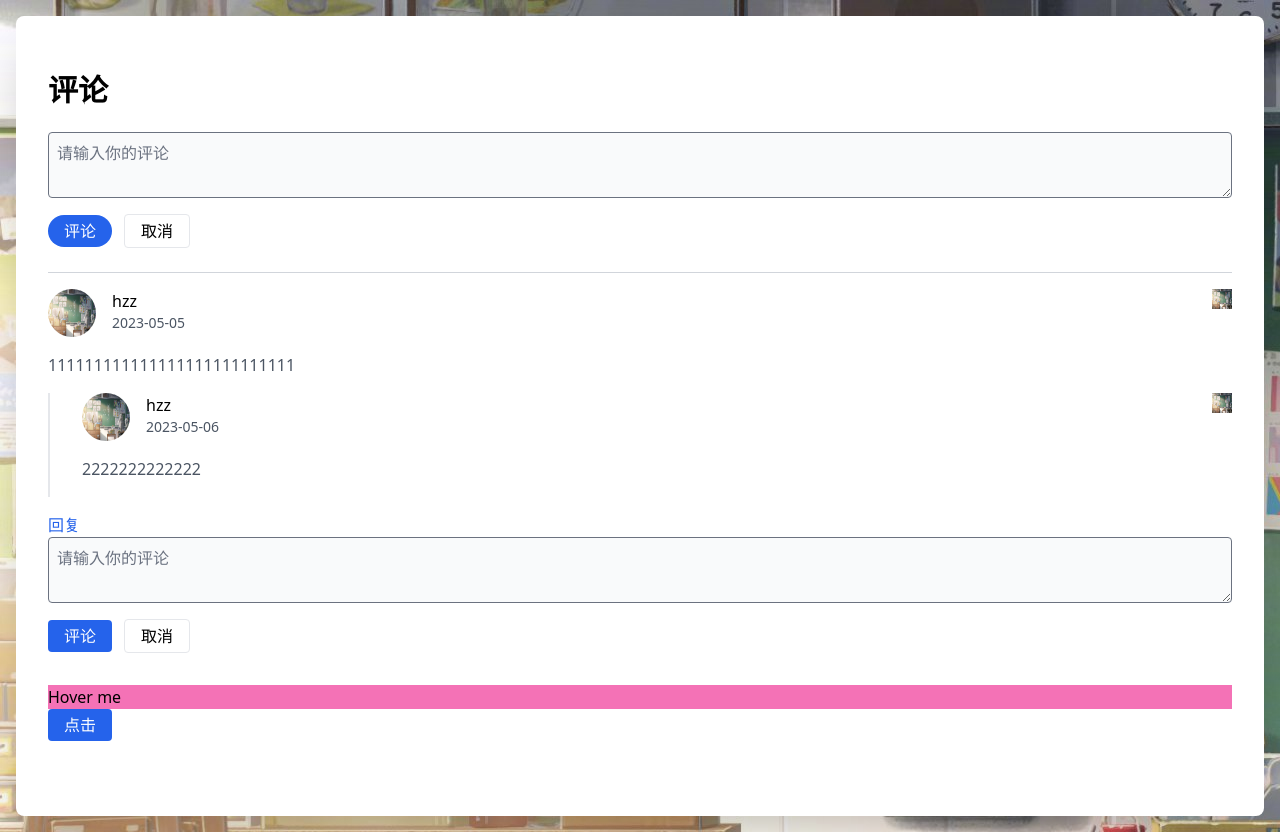
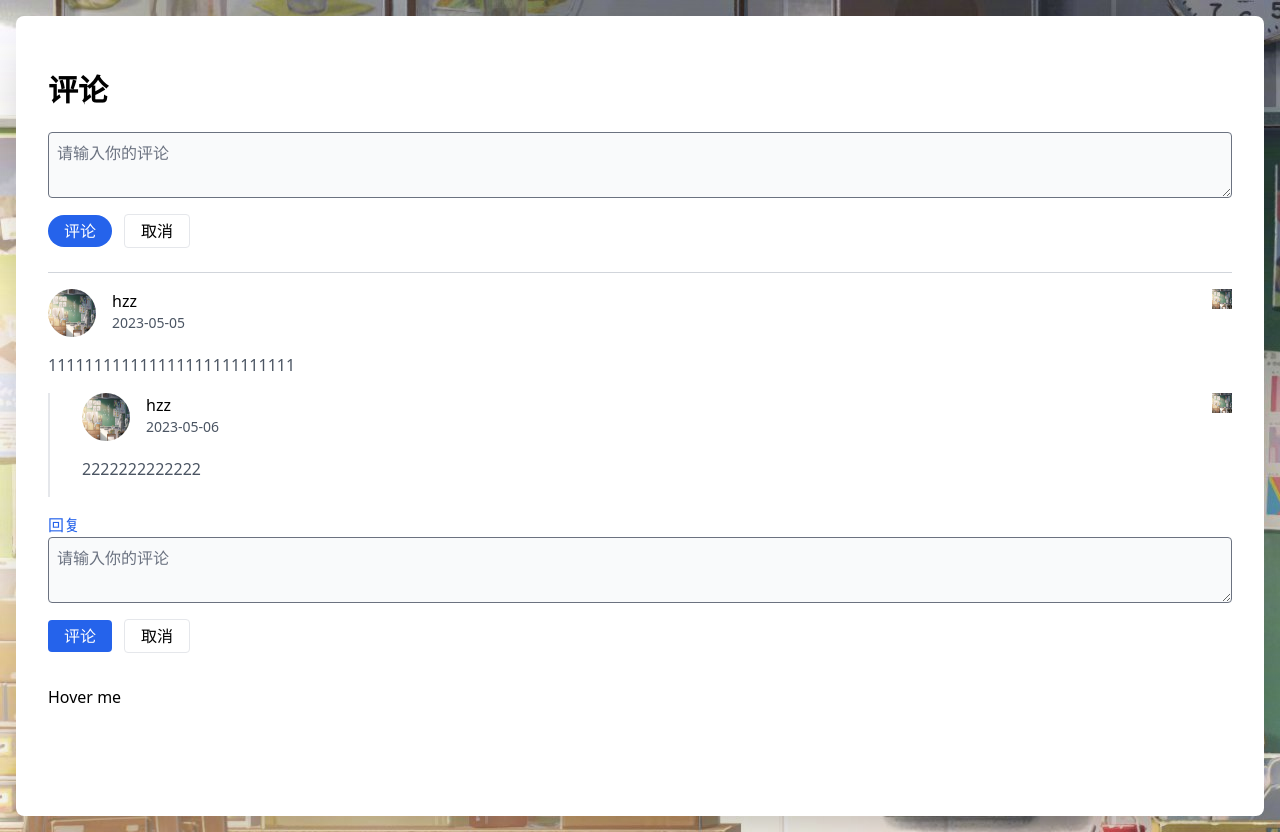
Before and after one commit to zhizhen131626/tailwind_css_vue2, a Vue app: page / in a window 1280 px wide. Built offline with nearby package versions, Linux system fonts and the light colour scheme.

Commit message:
feat: 修改

```diff
--- a/src/components/Comments.vue
+++ b/src/components/Comments.vue
@@ -120,9 +120,9 @@
 			</button> -->
 
 			<!-- 动态类名 -->
-			<div :class="` bg-pink-400 hover:bg-${hoverColor}-400`">
+			<button :class="` bg-${color}-400 hover:bg-${hoverColor}-400`">
         Hover me
-      </div>
+      </button>
 
       <!-- <div class="absolute top-10 right-10">position</div> -->
 			<!-- <div :class="`bg-${color}-300 hover:bg-${hoverColor}-500 hover:underline text-right text-green-400`">
@@ -130,7 +130,7 @@
       </div>  -->
 
       <!-- 自定义类 -->
-      <div class="btn">点击</div>
+      <!-- <div class="btn">点击</div> -->
 
       <!-- 兼容组件库 -->
       <!-- <el-button class="text-white bg-purple-500 ">点击</el-button> -->
```
